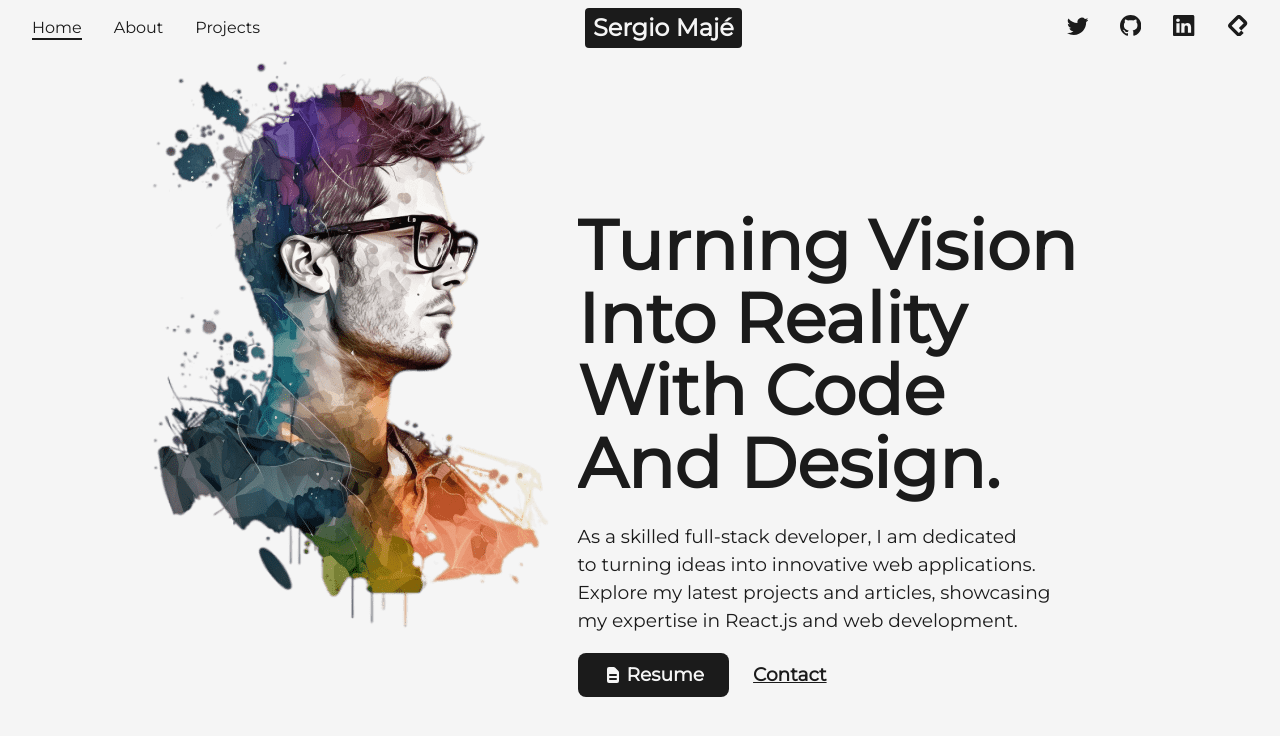
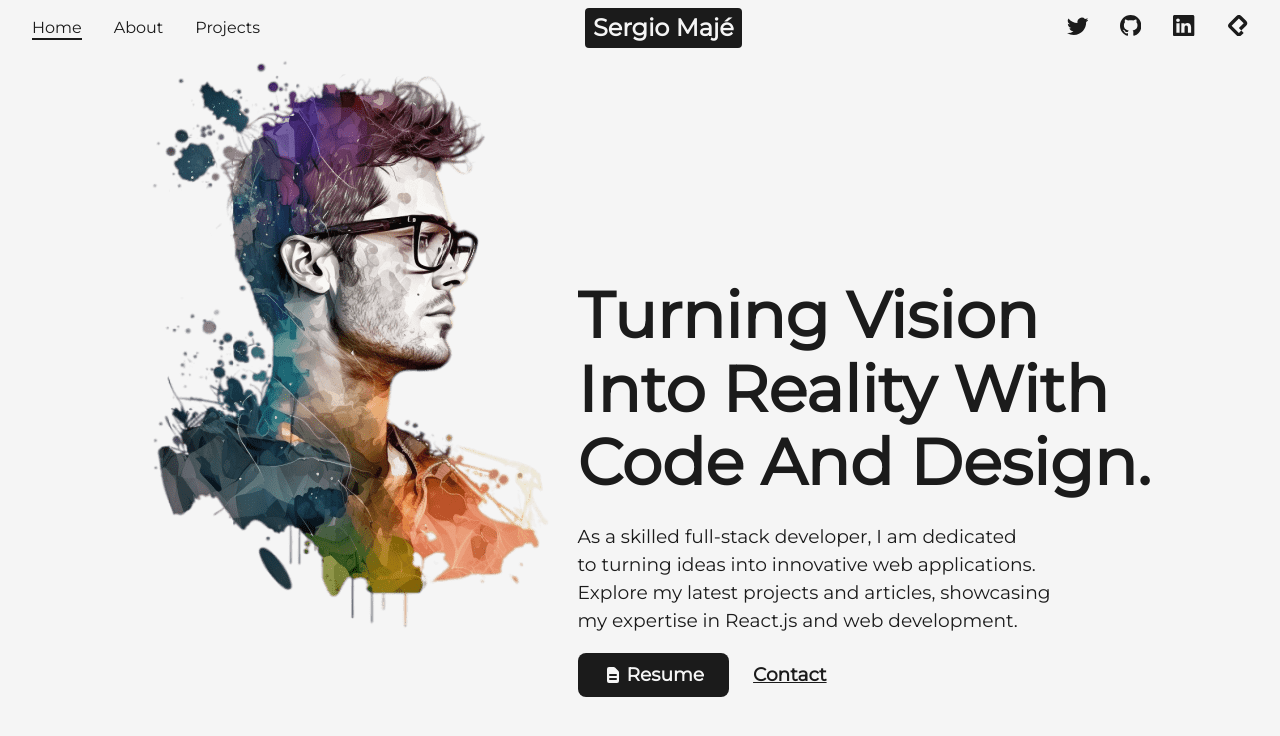
Before and after one commit to smaje99/portfolio, a Next.js app: page / in a window 1280 px wide. Shown: the top 736 px of the page. Built offline with nearby package versions, Linux system fonts and the light colour scheme.

Commit message:
💄 Update AnimatedText styles
The font size and line height of the text in the AnimatedText component have been adjusted to improve the visual appearance. The className prop has been added to the AnimatedText component to allow for more flexible styling.

```diff
--- a/src/components/AnimatedText/AnimatedText.module.scss
+++ b/src/components/AnimatedText/AnimatedText.module.scss
@@ -1,7 +1,7 @@
 .text {
-  font-size: 52pt;
+  font-size: 48pt;
   font-weight: 700;
-  line-height: 1.05;
+  line-height: 1.15;
   text-transform: capitalize;
   text-align: left;
 
--- a/src/components/AnimatedText/AnimatedText.tsx
+++ b/src/components/AnimatedText/AnimatedText.tsx
@@ -3,6 +3,10 @@ import type { FC, PropsWithChildren } from 'react';
 import Balancer from 'react-wrap-balancer';
 
 import styles from './AnimatedText.module.scss';
+
+type Props = {
+  className?: string;
+} & PropsWithChildren;
 
 const quote = {
   initial: { opacity: 1 },
@@ -21,10 +25,10 @@ const singleWord = {
   },
 };
 
-const AnimatedText: FC<PropsWithChildren> = ({ children }) => {
+const AnimatedText: FC<Props> = ({ className, children }) => {
   return (
     <motion.h1
-      className={styles.text}
+      className={`${styles.text} ${className ?? ''}`}
       variants={quote}
       initial='initial'
       animate='animate'
--- a/src/pages/index.tsx
+++ b/src/pages/index.tsx
@@ -19,9 +19,9 @@ const Home: NextPageWithLayout = () => {
         height={580}
         priority
       />
-      <section className={styles['brand-message']}>
-        <AnimatedText>Turning vision into reality with code and design.</AnimatedText>
-      </section>
+      <AnimatedText className={styles['brand-message']}>
+        Turning vision into reality with code and design.
+      </AnimatedText>
       <p className={styles.paragraph}>
         <Balancer>
           As a skilled full-stack developer, I am dedicated to turning ideas into
```
